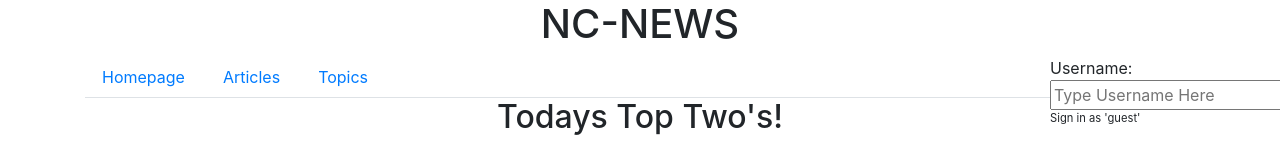
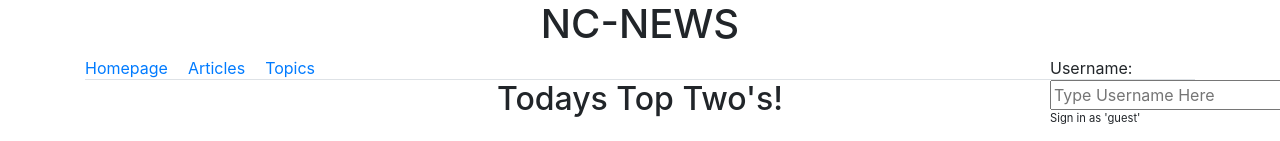
Before and after one commit to tarikmedjber/nc-news-front-end, a React (Create React App) app: page / in a window 1280 px wide. Shown: the top 141 px of the page. Built offline with nearby package versions, Linux system fonts and the light colour scheme; no server answers.

Commit message:
changed nav bar bootstrap back to reachrouter links

```diff
--- a/src/App.js
+++ b/src/App.js
@@ -14,19 +14,19 @@ import { Container } from "react-bootstrap";
 
 class App extends React.Component {
   state = { loggedInUser: "", err: null };
-  // componentDidMount() {
-  //   if (localStorage.hasOwnProperty("loggedInUser")) {
-  //     let username = localStorage.getItem("loggedInUser");
-  //     username = JSON.parse(username);
-  //     this.setState({
-  //       loggedInUser: username
-  //     });
-  //   }
-  // }
+  componentDidMount() {
+    if (localStorage.hasOwnProperty("loggedInUser")) {
+      let username = localStorage.getItem("loggedInUser");
+      this.setState({
+        loggedInUser: username
+      });
+    }
+  }
 
   render() {
-    const { err, loggedInUser } = this.state;
+    const { loggedInUser } = this.state;
     console.log(loggedInUser, "loggedin");
+    console.log(localStorage, "storage");
 
     return (
       <Container className="App">
--- a/src/Components/ArticlesPage.jsx
+++ b/src/Components/ArticlesPage.jsx
@@ -45,7 +45,7 @@ export default class ArticlesPage extends Component {
   }
 
   render() {
-    const { articles, sortBy, err, page, total_count } = this.state;
+    const { articles, sortBy, err, total_count } = this.state;
     if (err) return <Error err={err} />;
     const maxPages = Math.ceil(total_count / 10);
     const totalButtons = Array.from({ length: maxPages });
--- a/src/Components/Comments.jsx
+++ b/src/Components/Comments.jsx
@@ -1,5 +1,5 @@
 import React, { Component } from "react";
-import { getComments, postComment, deleteComment, getArticles } from "../Api";
+import { getComments, postComment, deleteComment } from "../Api";
 import "./Comments.css";
 import SingleComment from "./SingleComment";
 import Error from "./Error";
@@ -40,10 +40,10 @@ export default class Comments extends Component {
   render() {
     const {
       comments,
-      disableButton,
+
       userComment,
       err,
-      page,
+
       total_count
     } = this.state;
 
--- a/src/Components/Header.jsx
+++ b/src/Components/Header.jsx
@@ -1,5 +1,5 @@
 import React from "react";
-// import { Link } from "@reach/router";
+import { Link } from "@reach/router";
 import "./Header.css";
 import LogInBox from "./LogInBox";
 import { Nav } from "react-bootstrap";
@@ -16,19 +16,19 @@ export default function Header(props) {
 
       <Nav variant="tabs">
         <Nav.Item>
-          <Nav.Link id="Nav1" href="/">
+          <Link id="Nav1" to="/">
             Homepage
-          </Nav.Link>
+          </Link>
         </Nav.Item>
         <Nav.Item>
-          <Nav.Link id="Nav2" href="/articles">
+          <Link id="Nav2" to="/articles">
             Articles
-          </Nav.Link>
+          </Link>
         </Nav.Item>
         <Nav.Item>
-          <Nav.Link id="Nav3" href="/topics">
+          <Link id="Nav3" to="/topics">
             Topics
-          </Nav.Link>
+          </Link>
         </Nav.Item>
       </Nav>
     </div>
--- a/src/Components/LogInBox.jsx
+++ b/src/Components/LogInBox.jsx
@@ -6,7 +6,6 @@ export default class LogInBox extends Component {
   state = { usernameInput: "", userNotValid: null };
 
   render() {
-    console.log(this.props.loggedInUser, "guest");
     const { usernameInput, userNotValid } = this.state;
     const isAllFilledIn = usernameInput ? true : false;
     if (this.props.loggedInUser.length > 0) {
```
